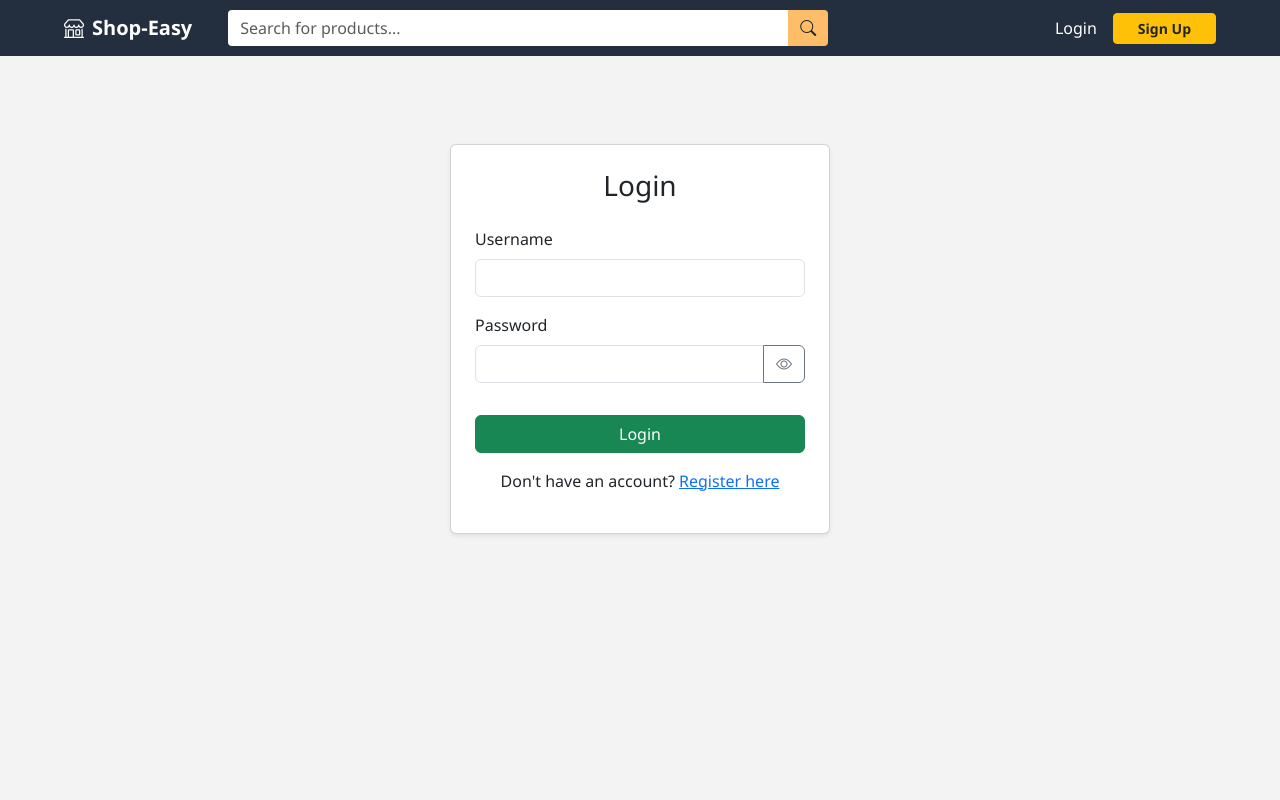
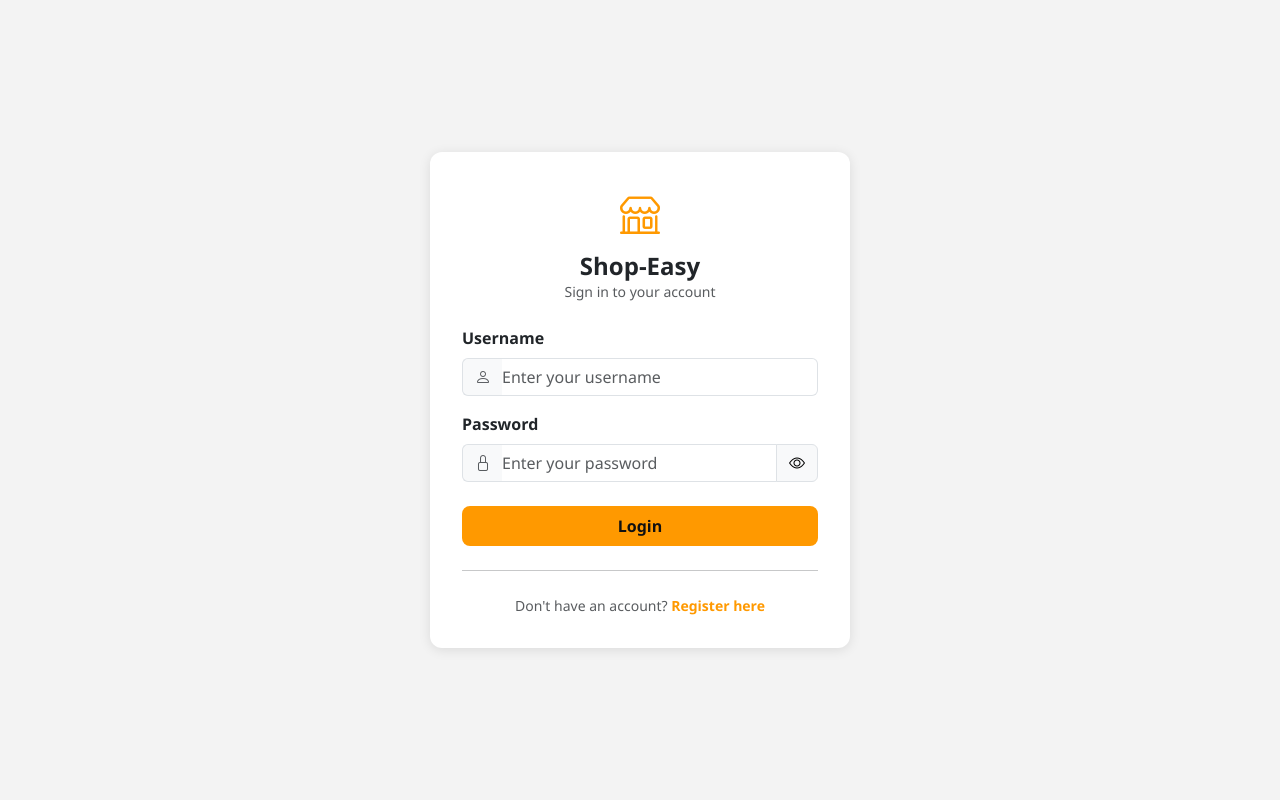
Before and after one commit to omvekariya76-cell/E-com, a Flask app: page /login in a window 1280 px wide. Run offline with Flask 3, Linux system fonts and the light colour scheme; some libraries are stand-ins or nearby versions.

Commit message:
Login updated with manual HTML

```diff
--- a/templates/login.html
+++ b/templates/login.html
@@ -1,50 +1,141 @@
-{% extends 'base.html' %}
+<!DOCTYPE html>
+<html lang="en">
+<head>
+    <meta charset="UTF-8">
+    <meta name="viewport" content="width=device-width, initial-scale=1.0">
+    <title>Login | Shop-Easy</title>
+    <link href="https://cdn.jsdelivr.net/npm/bootstrap@5.3.0/dist/css/bootstrap.min.css" rel="stylesheet">
+    <link rel="stylesheet" href="https://cdn.jsdelivr.net/npm/bootstrap-icons@1.11.1/font/bootstrap-icons.css">
 
-{% block content %}
-<div class="row justify-content-center">
-    <div class="col-md-4 card p-4 shadow-sm mt-5">
-        <h3 class="text-center mb-4">Login</h3>
+    <style>
+        :root {
+            --amazon-dark: #232f3e;
+            --amazon-orange: #ff9900;
+        }
 
+        body {
+            background-color: #f3f3f3;
+            font-family: 'Segoe UI', sans-serif;
+            min-height: 100vh;
+            display: flex;
+            flex-direction: column;
+            align-items: center;
+            justify-content: center;
+        }
+
+        .login-card {
+            width: 100%;
+            max-width: 420px;
+            background: #fff;
+            border-radius: 12px;
+            padding: 2rem;
+            box-shadow: 0 2px 12px rgba(0,0,0,0.1);
+        }
+
+        .brand-logo {
+            color: var(--amazon-orange);
+        }
+
+        .btn-login {
+            background-color: var(--amazon-orange);
+            border: none;
+            color: #111;
+            font-weight: 600;
+        }
+
+        .btn-login:hover {
+            background-color: #e68a00;
+            color: #111;
+        }
+
+        .register-link {
+            color: var(--amazon-orange);
+            text-decoration: none;
+            font-weight: 600;
+        }
+
+        .register-link:hover {
+            text-decoration: underline;
+        }
+    </style>
+</head>
+<body>
+
+    <div class="login-card">
+
+        <!-- Brand -->
+        <div class="text-center mb-4">
+            <i class="bi bi-shop fs-1 brand-logo"></i>
+            <h4 class="fw-bold mt-2 mb-0">Shop-Easy</h4>
+            <p class="text-muted small">Sign in to your account</p>
+        </div>
+
+        <!-- Flash Messages -->
+        {% with messages = get_flashed_messages() %}
+            {% if messages %}
+                {% for message in messages %}
+                    <div class="alert alert-warning alert-dismissible fade show rounded-3" role="alert">
+                        {{ message }}
+                        <button type="button" class="btn-close" data-bs-dismiss="alert"></button>
+                    </div>
+                {% endfor %}
+            {% endif %}
+        {% endwith %}
+
+        <!-- Form -->
         <form method="POST">
             <div class="mb-3">
-                <label class="form-label">Username</label>
-                <input type="text" name="username" class="form-control" required>
+                <label class="form-label fw-semibold">Username</label>
+                <div class="input-group">
+                    <span class="input-group-text bg-light border-end-0">
+                        <i class="bi bi-person text-muted"></i>
+                    </span>
+                    <input type="text" name="username" class="form-control border-start-0 ps-0" placeholder="Enter your username" required>
+                </div>
             </div>
 
-            <div class="mb-3">
-                <label class="form-label">Password</label>
+            <div class="mb-4">
+                <label class="form-label fw-semibold">Password</label>
                 <div class="input-group">
-                    <input type="password" name="password" id="loginPass" class="form-control" required>
-
-                    <button class="btn btn-outline-secondary" type="button" onclick="togglePassword('loginPass', 'loginIcon')">
+                    <span class="input-group-text bg-light border-end-0">
+                        <i class="bi bi-lock text-muted"></i>
+                    </span>
+                    <input type="password" name="password" id="loginPass" class="form-control border-start-0 ps-0" placeholder="Enter your password" required>
+                    <button class="btn btn-light border" type="button" onclick="togglePassword('loginPass', 'loginIcon')">
                         <i class="bi bi-eye" id="loginIcon"></i>
                     </button>
                 </div>
             </div>
 
-            <button class="btn btn-success w-100 mt-3">Login</button>
+            <button type="submit" class="btn btn-login w-100 py-2 rounded-3">
+                Login
+            </button>
         </form>
 
-        <div class="text-center mt-3">
-            <p>Don't have an account? <a href="{{ url_for('register') }}">Register here</a></p>
+        <hr class="my-4">
+
+        <p class="text-center text-muted small mb-0">
+            Don't have an account?
+            <a href="{{ url_for('register') }}" class="register-link">Register here</a>
+        </p>
+
     </div>
-    </div>
-</div>
+
+    <script src="https://cdn.jsdelivr.net/npm/bootstrap@5.3.0/dist/js/bootstrap.bundle.min.js"></script>
 
     <script>
         function togglePassword(inputId, iconId) {
             const input = document.getElementById(inputId);
             const icon = document.getElementById(iconId);
-
             if (input.type === "password") {
                 input.type = "text";
-            icon.classList.remove("bi-eye");
-            icon.classList.add("bi-eye-slash"); // Change icon to 'crossed out eye'
+                icon.classList.replace("bi-eye", "bi-eye-slash");
             } else {
                 input.type = "password";
-            icon.classList.remove("bi-eye-slash");
-            icon.classList.add("bi-eye"); // Change back to normal eye
+                icon.classList.replace("bi-eye-slash", "bi-eye");
             }
         }
     </script>
-{% endblock %}
+
+</body>
+</html>
```
Lines whose indentation alone changed are shown as unchanged.
